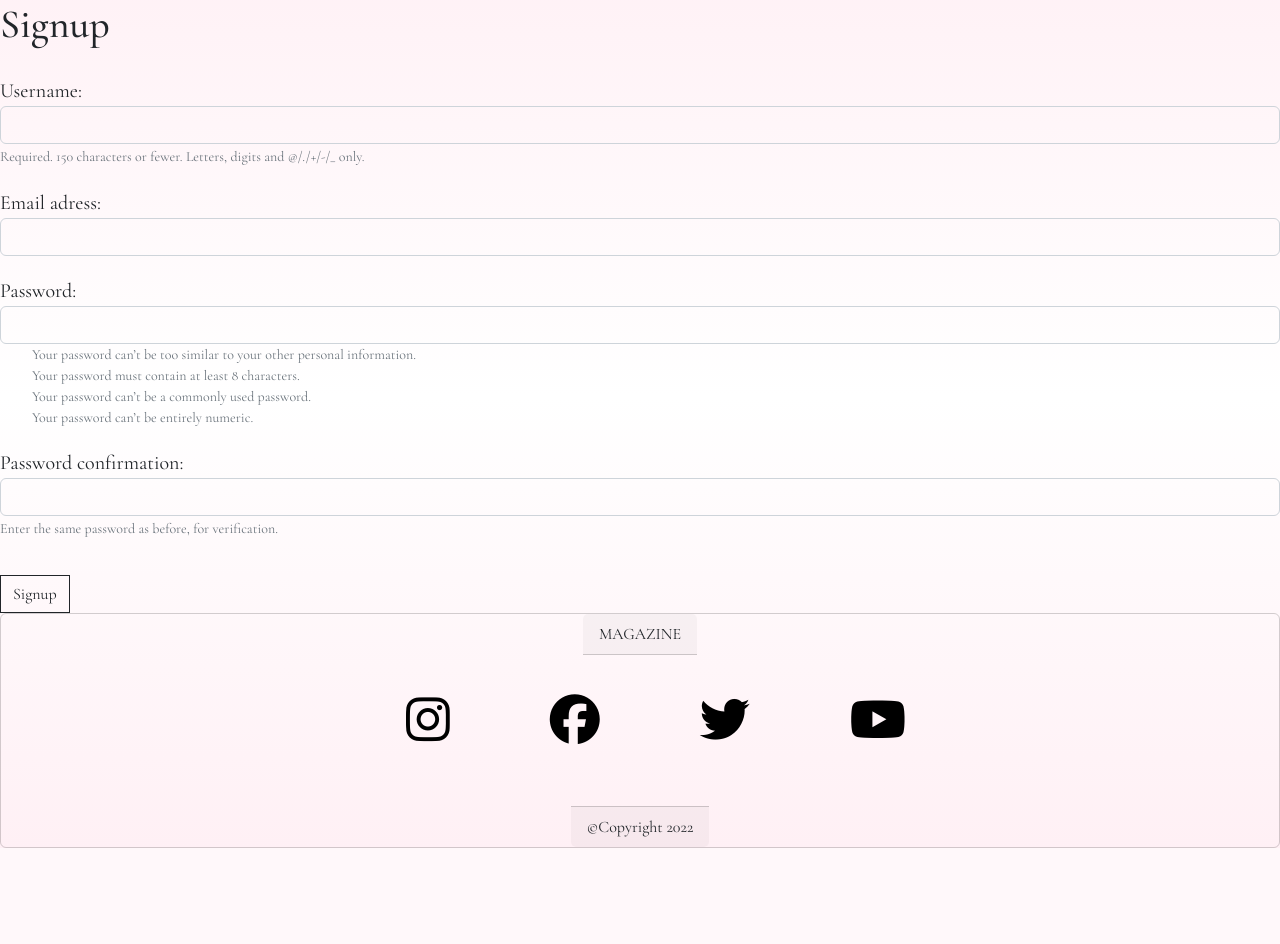
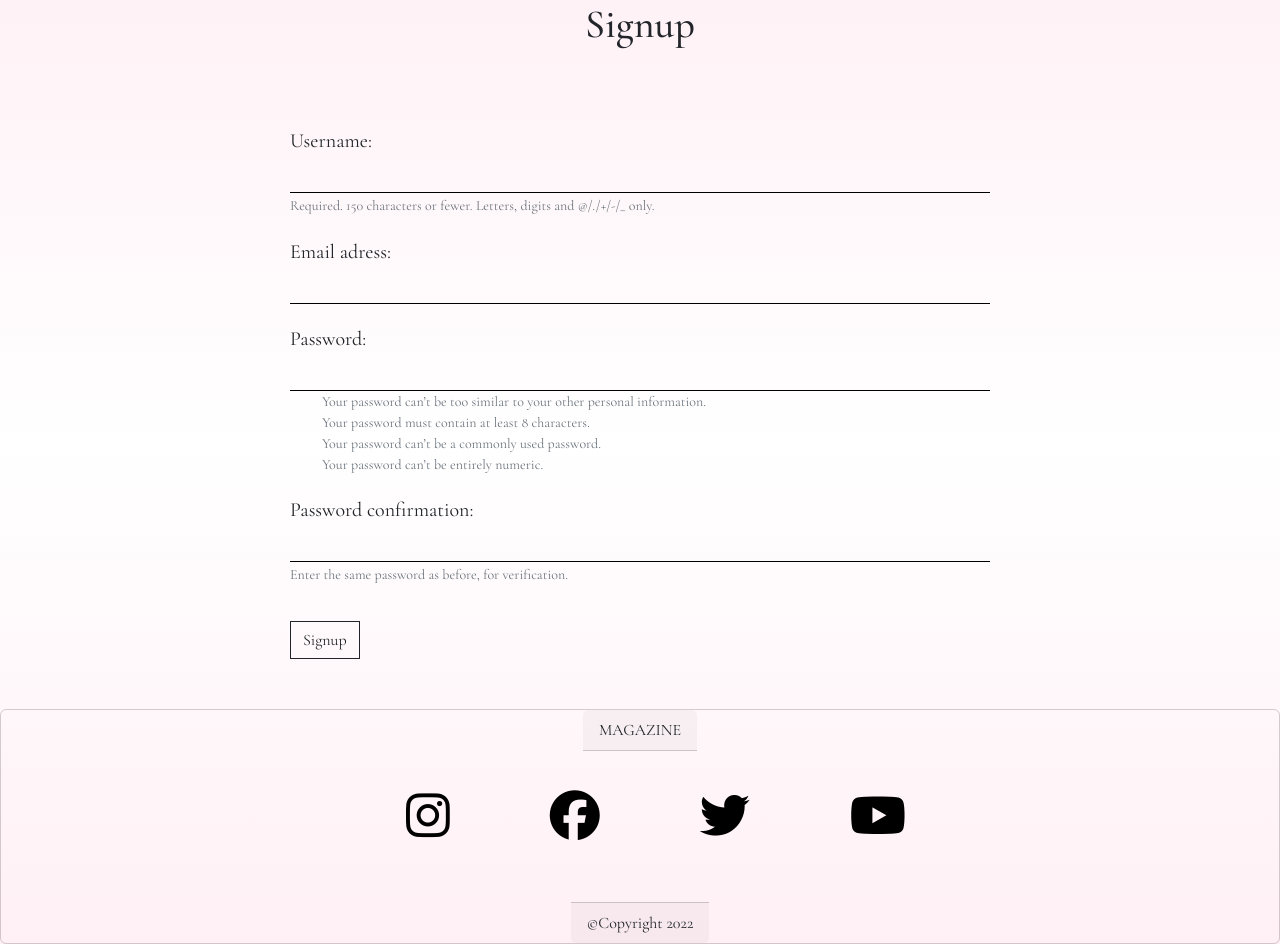
Before and after one commit to frirsta/fullstack-project, a Django app: page /users/signup/ in a window 1280 px wide. Shown: the part 56-1000 px from the top of the page. Before the commit the page ends 904 px from the top, so only its background shows below. Run offline with Django 3.2, Linux system fonts and the light colour scheme; some libraries are stand-ins or nearby versions.

Commit message:
Add class 'form-container' to all divs that have a form and 'input-area' to all input elements so they have the same css

```diff
--- a/static/CSS/style.css
+++ b/static/CSS/style.css
@@ -49,21 +49,19 @@ ul {
     margin: 50px;
 }
 
+.form-container {
+    display: flex;
+    flex-direction: column;
+    justify-content: center;
+    align-items: center;
+}
+
 .form-group {
     margin: 20px auto;
 }
 
 label {
     font-size: 20px;
-}
-
-/* login form */
-
-.login-container {
-    display: flex;
-    flex-direction: column;
-    justify-content: center;
-    align-items: center;
 }
 
 /* Hero */
@@ -170,6 +168,7 @@ textarea {
     align-items: center;
     font-size: 50px;
 }
+
 .footer-links li {
     margin: 30px 50px;
 }
--- a/templates/magazine/post_confirm_delete.html
+++ b/templates/magazine/post_confirm_delete.html
@@ -1,7 +1,7 @@
 {% extends 'base.html' %}
 
 {% block content %}
-<div class="container">
+<div class="container form-container">
     <h3>Delete Post</h3>
     <form method="POST">
         {% csrf_token %}
--- a/templates/magazine/post_form.html
+++ b/templates/magazine/post_form.html
@@ -1,13 +1,13 @@
 {% extends 'base.html' %}
 {% block content %}
-<div class="container">
+<div class="container form-container">
     <h3>{% if update %}Update Post{% else %}Create Post{% endif %}</h3>
     <form method="post" enctype="multipart/form-data">
         {% csrf_token %}
 
         <div class="form-group">
             {{ form.title.label_tag }}
-            <input type="text" class="form-control {% if form.title.errors %}is-invalid{% endif %}"
+            <input type="text" class="form-control input-area {% if form.title.errors %}is-invalid{% endif %}"
                 id="id_title" name="title" value='{{ form.title.value|default:"" }}'>
 
             {% if form.title.errors %}
@@ -16,7 +16,7 @@
         </div>
         <div class="form-group">
             {{ form.content.label_tag }}
-            <textarea type="text" class="form-control {% if form.content.errors %}is-invalid{% endif %}"
+            <textarea type="text" class="form-control input-area {% if form.content.errors %}is-invalid{% endif %}"
                 id="id_content" name="content"
                 rows="10" cols="40">{{ form.content.value|default:"" }}</textarea>
             {% if form.content.errors %}
--- a/templates/users/login.html
+++ b/templates/users/login.html
@@ -2,7 +2,7 @@
 
 {% block content %}
 <div class="container">
-    <div class="login-container">
+    <div class="login-container form-container">
         <h3>Login</h3>
         <form method="POST" class="form login-form">
             {% csrf_token %}
--- a/templates/users/password_change_done.html
+++ b/templates/users/password_change_done.html
@@ -5,7 +5,7 @@
         <div class="alert alert-success" role="alert">
             Your password has been changed successfully!
           </div>
-          <a href="{% url 'magazine:home' %}" class="btn-btn-secondary">Return to home page</a>
+          <a href="{% url 'magazine:home' %}" class="btn btn-outline-dark">Return to home page</a>
     </div>
 </div>
 {% endblock content %}
--- a/templates/users/signup.html
+++ b/templates/users/signup.html
@@ -3,14 +3,13 @@
 
 
 <div class="container"></div>
-<div class="row">
-    <div class="col-12"></div>
+<div class="form-container">
     <h3>Signup</h3>
-    <form method="POST">
+    <form method="POST" class="form signup-form">
         {% csrf_token %}
         <div class="form-group">
             {{ form.username.label_tag }}
-            <input type="text" class="form-control {% if form.username.errors %}is-invalid{% endif %}" id="id_username"
+            <input type="text" class="form-control input-area {% if form.username.errors %}is-invalid{% endif %}" id="id_username"
                 name="username" value='{{ form.username.value|default:"" }}'>
             <small class="text-muted">{{ form.username.help_text }}</small>
             {% if form.username.errors %}
@@ -20,7 +19,7 @@
 
         <div class="form-group">
             {{ form.email.label_tag }}
-            <input type="email" class="form-control {% if form.email.errors %}is-invalid{% endif %}" id="id_email"
+            <input type="email" class="form-control input-area {% if form.email.errors %}is-invalid{% endif %}" id="id_email"
                 name="email" value='{{ form.email.value|default:"" }}'>
             <small class="text-muted">{{ form.email.help_text }}</small>
             {% if form.email.errors %}
@@ -30,7 +29,7 @@
 
         <div class="form-group">
             {{ form.password1.label_tag }}
-            <input type="password" class="form-control {% if form.password1.errors %}is-invalid{% endif %}"
+            <input type="password" class="form-control input-area {% if form.password1.errors %}is-invalid{% endif %}"
                 id="id_password1" name="password1" value='{{ form.password1.value|default:"" }}'>
             <small class="text-muted">{{ form.password1.help_text }}</small>
             {% if form.password1.errors %}
@@ -39,7 +38,7 @@
         </div>
         <div class="form-group">
             {{ form.password2.label_tag }}
-            <input type="password" class="form-control {% if form.password2.errors %}is-invalid{% endif %}"
+            <input type="password" class="form-control input-area {% if form.password2.errors %}is-invalid{% endif %}"
                 id="id_password2" name="password2" value='{{ form.password2.value|default:"" }}'>
             <small class="text-muted">{{ form.password2.help_text }}</small>
             {% if form.password2.errors %}
```
Also changed, not shown: templates/users/about_user.html (+4 -3 lines), templates/users/password_change.html (+5 -5 lines).
